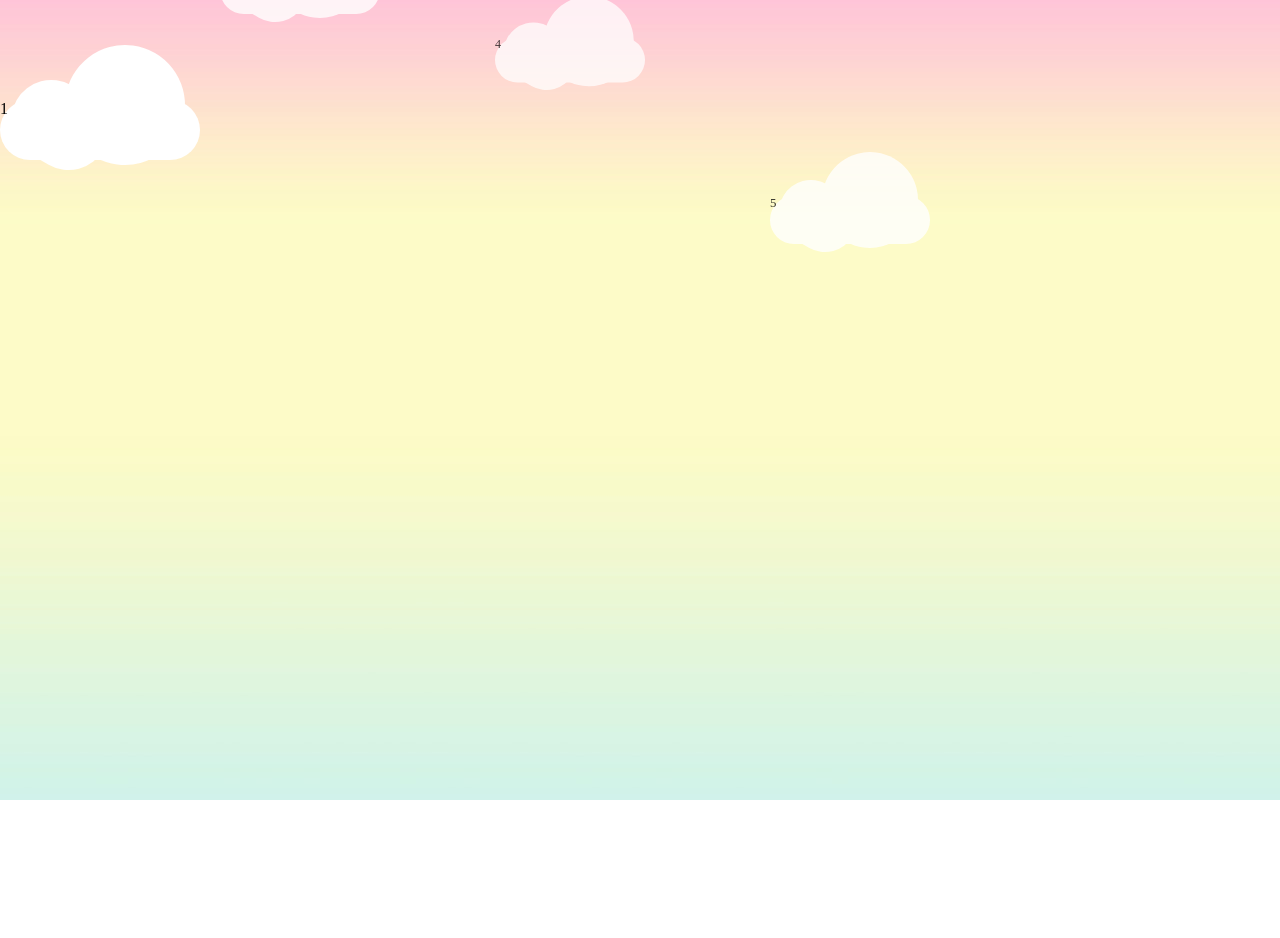
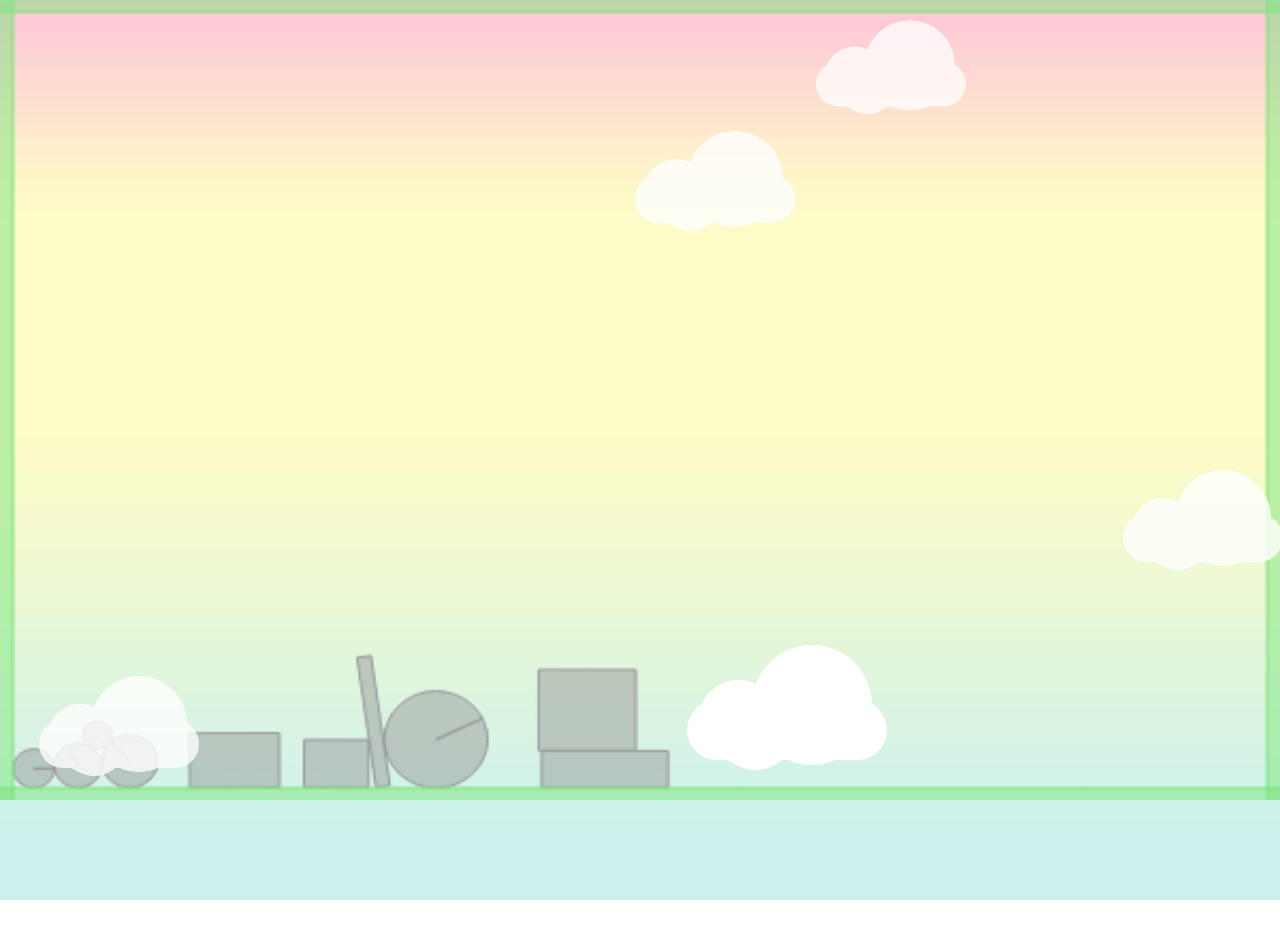
Before and after one commit to thomasbabuj/html5-box2d-experiments, a plain HTML site: page index.html in a window 1280 px wide. Before the commit the page ends 800 px from the top, so only its background shows below. Drawn offline with nearby package versions, Linux system fonts and the light colour scheme.

Commit message:
random cloud positions implemented

```diff
--- a/css/style.css
+++ b/css/style.css
@@ -1,5 +1,8 @@
 * { margin :0; padding:0; }
 
+html {
+	height: 100%;
+}
 body{
 	/* to hide the horizontal scroller */
 	overflow: hidden;
@@ -60,7 +63,7 @@ body{
 
 
 .x2 {
-     left: 200px; top: -200px;
+     /* left: 200px; top: -200px; */
 
      -webkit-transform: scale(0.8);
      -moz-transform: scale(0.8);
@@ -74,7 +77,7 @@ body{
 
 
 .x3 {
-	 left: -250px; top:-200px;
+	 /* left: -250px; top:-200px; */
 
      -webkit-transform: scale(0.8);
      -moz-transform: scale(0.8);
@@ -89,7 +92,7 @@ body{
 
 .x4 {
 
-	 left: 470px; top:-250px;
+	/* left: 470px; top:-250px; */
 
      -webkit-transform: scale(0.75);
      -moz-transform: scale(0.75);
@@ -104,7 +107,7 @@ body{
 
 .x5 {
 
-	 left: 750px; top:-150px;
+	 /* left: 750px; top:-150px; */
 
      -webkit-transform: scale(0.8);
      -moz-transform: scale(0.8);
--- a/index.html
+++ b/index.html
@@ -5,39 +5,97 @@
  	<meta charset='utf-8'>
  	<link rel="stylesheet" href="css/style.css">
  </head>
- <body>
+ <body onload="init();">
+ 	 <canvas id="canvas" width="600" height="400"></canvas>
  	 <div id="main-container">
-
  	 	<div id="clouds">
- 	 	  <div class="cloud x1">1</div>
+ 	 	  <!--div class="cloud x1">1</div>
  	 	  <div class="cloud x2">2</div>
  	 	  <div class="cloud x3">3</div>
  	 	  <div class="cloud x4">4</div>
  	 	  <div class="cloud x5">5</div>
+ 	 	</div -->
+ 	 	</div>
  	 </div>
  	 <footer id="footer">
  	 	 <div id="bottom-left-cloud"></div>
  	 	 <div id="bottom-right-cloud"></div>
  	 </footer>
- 	 </div>
  	 <script src="//ajax.googleapis.com/ajax/libs/jquery/1.8.3/jquery.min.js"></script>
+ 	 <script src="js/lib/Box2dWeb-2.1.a.3.min.js"></script>
+ 	 <script src="js/box2d-animation.js"></script>
  	 <script>
+
   $(document).ready(function() {
-				  // Handler for .ready() called.
-				    $(window).resize(function(){
+
+    var z = 5, tops = [], lefts = [];
+
 	var h = $(window).height();
 	var w = $(window).width();
 
-				        var div1_h = Math.floor (Math.random() * h);
-				        for(int i=1; i<= 5; i++) {
-				        	var height_div_name =" div"+i+"_h";
-				        	var width_div_name  =" div"+i+"_w";
+	$("#canvas").width(w);
+	$("#canvas").height(h);
+
+	$(window).resize(function() {
+
+		var h = $(window).height();
+		var w = $(window).width();
+
+		$("#canvas").width(w);
+		$("#canvas").height(h);
+
+    });
+
+  	function createClouds() {
 
 
+	    for (var i = 0; i <= z; i++) {
+
+	        var x=0, y=0, j=0;
+
+	        while( isTooClose(x, y) && j < 50) {
+	            x = Math.floor(Math.random() * w);
+	            y = Math.floor(Math.random() * h);
+	            j++;
 	        }
 
-				        console.log ( "div1_h_random =" + div1_h +"H =" + h + "  W = "+ w);
-				    });
+            if (j>=50) { alert('1'); }
+
+	        if ( i != 0 )
+	        {
+
+
+	        	$('<div class="cloud x' + i +' ">').css({
+		            position: "absolute",
+		            left: x,
+		            top: y,
+		            fontSize: 'small'
+		        }).html( '' ).appendTo('#clouds');
+
+				lefts.push(x);
+				tops.push(y);
+
+	        } else {
+	        	lefts.push(x);
+				tops.push(y);
+	        }
+	    }
+  	}
+
+    function isTooClose( x, y ) {
+        for (var i = 0; i < tops.length; i++) {
+            if ( (x + 130 >= lefts[i] && x - 130 <= lefts[i]) &&
+                 (y + 110 >= tops[i] && y - 110 <= tops[i]) ) {
+                return true;
+            }
+        }
+        return false;
+    }
+
+    createClouds();
+
+
+
 });
  	 </script>
  </body>
```
Also changed, not shown: 1 other file. Lines whose indentation alone changed are shown as unchanged.
